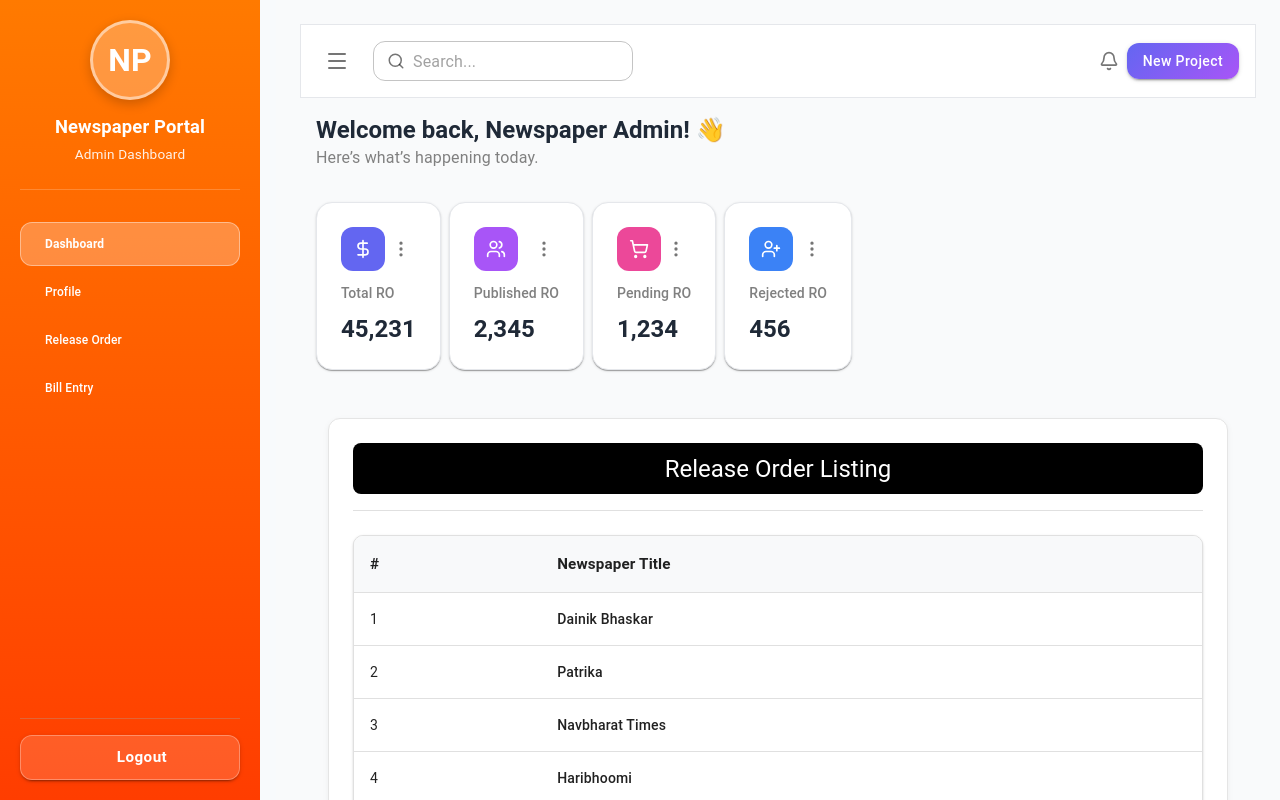
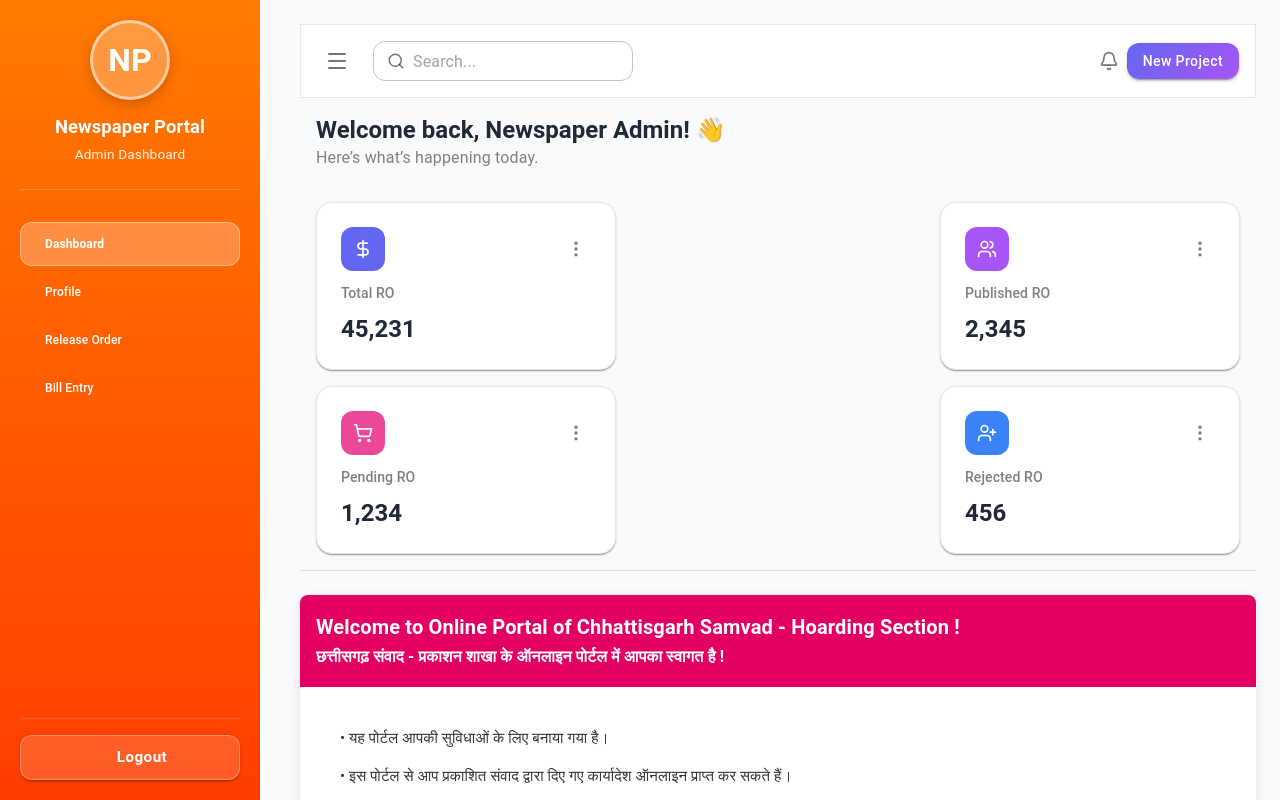
Before and after one commit to csmnikitachhattani/samvad_frontend, a Next.js app: page /newspaper in a window 1280 px wide. Built offline with nearby package versions, Linux system fonts and the light colour scheme; some icons are missing.

Commit message:
added notice board , changes for dashboard

```diff
--- a/app/newspaper/page.js
+++ b/app/newspaper/page.js
@@ -1,6 +1,7 @@
 "use client";
 import React from "react";
 import Dashboard from "@/components/Newspaper/dashboard"
+import NoticeBoard from "@/components/Newspaper/noticeboard"
 import {
   Box,
   Card,
@@ -27,8 +28,12 @@
 
   return (
   <Box>
+    <Box sx={{width: "100%"}}>
+      <Dashboard />
+    </Box>
     <Box>
-      <Dashboard />
+    <Divider sx={{ mb: 3 }} />
+      <NoticeBoard />
     </Box>
     <Card
       sx={{
@@ -55,8 +60,8 @@
         Release Order Listing
       </Typography>
 
+
       <Divider sx={{ mb: 3 }} />
-
       <TableContainer
         component={Paper}
         sx={{
--- a/components/Newspaper/dashboard.js
+++ b/components/Newspaper/dashboard.js
@@ -140,14 +140,15 @@
         </Box>
 
         {/* Stats Grid */}
-        <Grid container spacing={1}>
+        <Grid container spacing={2} justifyContent="space-between">
           {stats.map((stat, i) => (
-            <Grid item xs={12} sm={6} key={i}>
+            <Grid item xs={12} sm={6} md={4} key={i}>
               <Card
                 sx={{
                   p: 3,
                   borderRadius: "16px",
                   border: "1px solid #e5e7eb",
+                  width: "300px",
                   ":hover": {
                     boxShadow: "0 10px 25px rgba(0,0,0,0.1)",
                   },
--- /dev/null
+++ b/components/Newspaper/noticeboard.js
@@ -0,0 +1,58 @@
+import React from "react";
+import { Box, Card, Typography, List, ListItem, ListItemText } from "@mui/material";
+
+export default function NoticeBoard() {
+  const notices = [
+    "यह पोर्टल आपकी सुविधाओं के लिए बनाया गया है।",
+    "इस पोर्टल से आप प्रकाशित संवाद द्वारा दिए गए कार्यादेश ऑनलाइन प्राप्त कर सकते हैं।",
+    "ऑनलाइन कार्यादेश विशेष वर्ष (2019–2020) में प्रकाशित किए गए हैं। आप अपनी किसी भी वर्ष (2019–2020) के कार्यादेश ऑनलाइन प्राप्त कर सकते हैं।",
+    "छत्तीसगढ़ संवाद द्वारा किये गए कार्यादेश की सूचना आपको पंजीकृत मोबाइल नंबर पर भेजी जाएगी। इस समय आप अपना अपडेटेड मोबाइल नंबर इस पोर्टल में दर्ज कर OTP द्वारा सत्यापित कर सकते हैं।",
+    "जारी किए गए कार्यादेश संदेश आपके रजिस्टर्ड ईमेल या मोबाइल नंबर पर भी भेजे जाएंगे।",
+    "ऑनलाइन कार्यादेश प्राप्त करने के लिए कृपया इनबॉक्स पेज पर क्लिक करें, जहाँ संवाद द्वारा जारी कार्यादेशों की सूची प्राप्त व प्रिंट कर सकते हैं।",
+    "ऑनलाइन आवेदन एवं नोटिफिकेशन संबंधी जानकारी इस पोर्टल पर भविष्य में प्राप्त होती रहेगी।"
+  ];
+
+  return (
+    <Card
+      sx={{
+        borderRadius: 2,
+        overflow: "hidden",
+        mb: 4,
+        boxShadow: "0 2px 10px rgba(0,0,0,0.1)",
+      }}
+    >
+      {/* Header */}
+      <Box
+        sx={{
+          bgcolor: "#E40063",
+          color: "white",
+          p: 2,
+        }}
+      >
+        <Typography variant="h6" fontWeight="bold">
+          Welcome to Online Portal of Chhattisgarh Samvad - Hoarding Section !
+        </Typography>
+        <Typography variant="subtitle1" fontWeight="bold">
+          छत्तीसगढ़ संवाद - प्रकाशन शाखा के ऑनलाइन पोर्टल में आपका स्वागत है !
+        </Typography>
+      </Box>
+
+      {/* Body */}
+      <Box sx={{ p: 3 }}>
+        <List>
+          {notices.map((item, index) => (
+            <ListItem key={index} sx={{ alignItems: "flex-start", py: 0.5 }}>
+              <ListItemText
+                primary={
+                  <Typography sx={{ fontSize: "15px", color: "#333" }}>
+                    • {item}
+                  </Typography>
+                }
+              />
+            </ListItem>
+          ))}
+        </List>
+      </Box>
+    </Card>
+  );
+}
```
